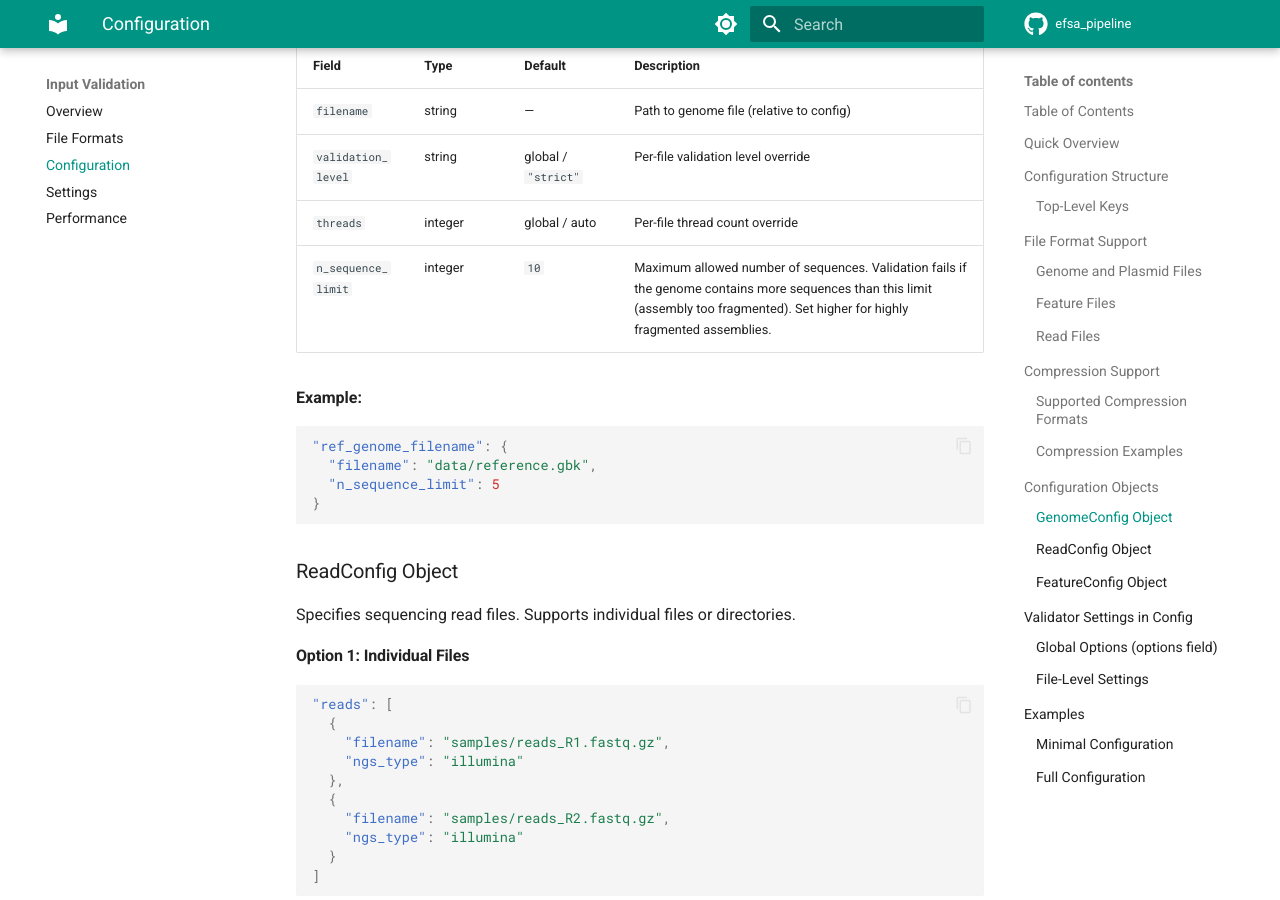
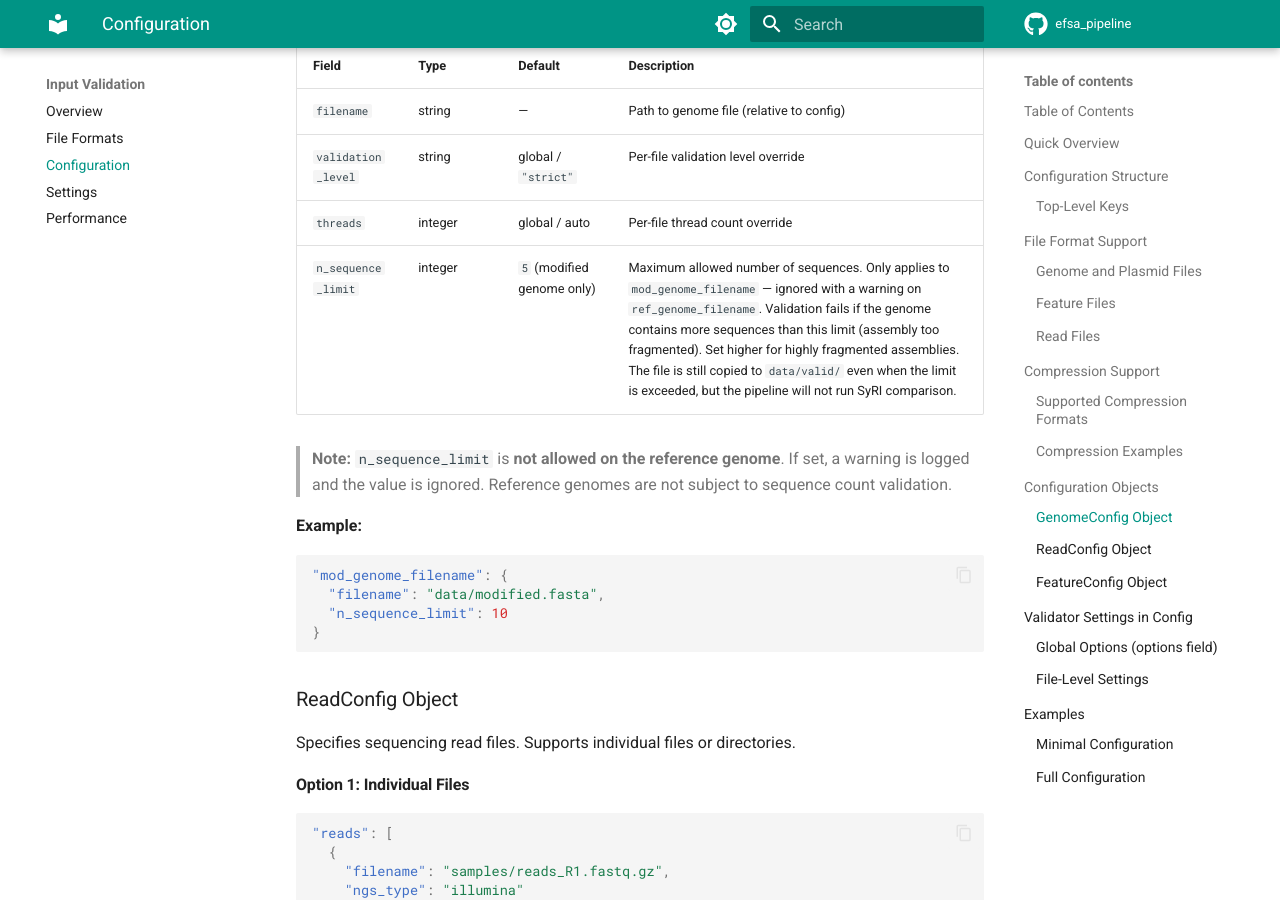
Before and after one commit to denisHanch/efsa_pipeline, an MkDocs documentation site: the page built from docs/validation/CONFIG_GUIDE.md, in a window 1280 px wide and 900 px high, scrolled down 3726 px. Built offline with MkDocs 1.6.1 and Material for MkDocs 9.7.7, drawn with Linux system fonts in a browser that asks for light colours; comment, search, counter and statistics services are not loaded; some of the changed text lies outside the part shown.

Commit message:
EFSA-93: docs update

````diff
--- a/docs/validation/CONFIG_GUIDE.md
+++ b/docs/validation/CONFIG_GUIDE.md
@@ -131,13 +131,15 @@ Specifies a genome or plasmid file.
 | `filename` | string | — | Path to genome file (relative to config) |
 | `validation_level` | string | global / `"strict"` | Per-file validation level override |
 | `threads` | integer | global / auto | Per-file thread count override |
-| `n_sequence_limit` | integer | `10` | Maximum allowed number of sequences. Validation fails if the genome contains more sequences than this limit (assembly too fragmented). Set higher for highly fragmented assemblies. |
+| `n_sequence_limit` | integer | `5` (modified genome only) | Maximum allowed number of sequences. Only applies to `mod_genome_filename` — ignored with a warning on `ref_genome_filename`. Validation fails if the genome contains more sequences than this limit (assembly too fragmented). Set higher for highly fragmented assemblies. The file is still copied to `data/valid/` even when the limit is exceeded, but the pipeline will not run SyRI comparison. |
+
+> **Note:** `n_sequence_limit` is **not allowed on the reference genome**. If set, a warning is logged and the value is ignored. Reference genomes are not subject to sequence count validation.
 
 **Example:**
 ```json
-"ref_genome_filename": {
-  "filename": "data/reference.gbk",
-  "n_sequence_limit": 5
+"mod_genome_filename": {
+  "filename": "data/modified.fasta",
+  "n_sequence_limit": 10
 }
 ```
 
@@ -257,7 +259,7 @@ These settings customize validation behavior without modifying code.
 Override global options for specific files by adding settings to individual file entries:
 - `validation_level`: `"strict"`, `"trust"`, or `"minimal"` (overrides global)
 - `threads`: Number of threads for compression (int, overrides global)
-- `n_sequence_limit`: Maximum number of sequences allowed in a genome/plasmid file (int, genome entries only, default: `10`)
+- `n_sequence_limit`: Maximum number of sequences allowed in a genome/plasmid file (int, **modified genome only**, default: `5`). Not applicable to reference genome — will be ignored with a warning if set there.
 
 **Warnings:** When a file-level setting overrides a global option, a WARNING is logged:
 ```
````
Also changed, not shown: other parts of docs/validation/CONFIG_GUIDE.md (+1 -2 lines), docs/nextflow/running-pipeline.md (+12 -2 lines), docs/validation/OVERVIEW.md (+2 -1 lines).
